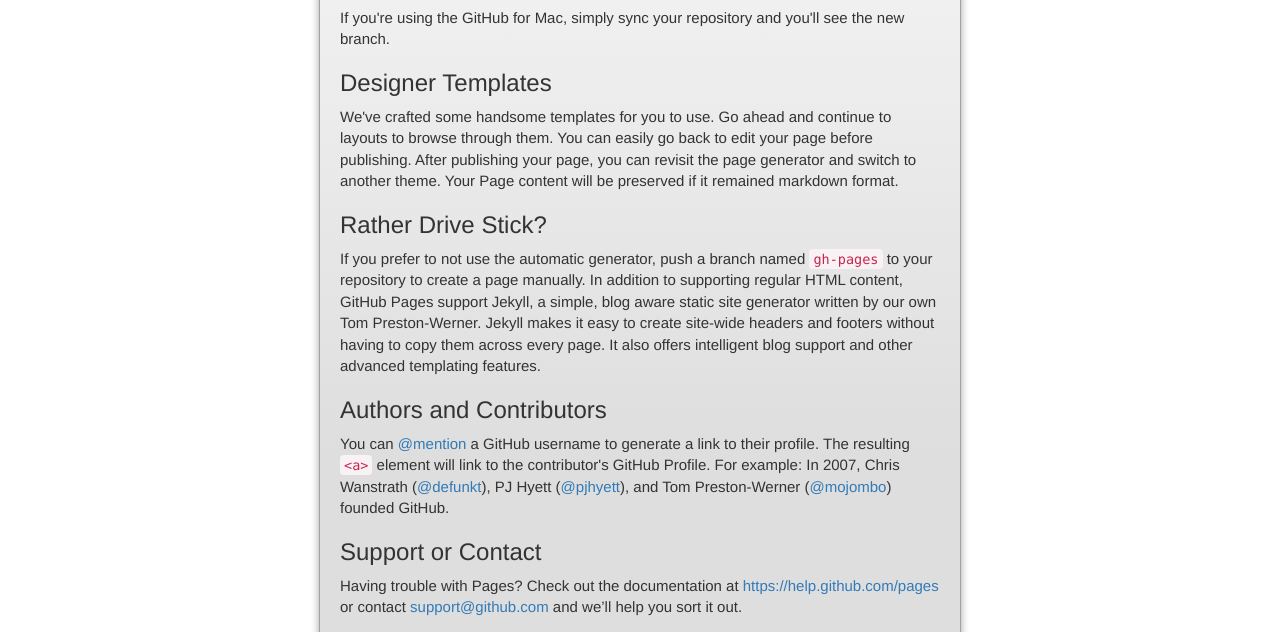
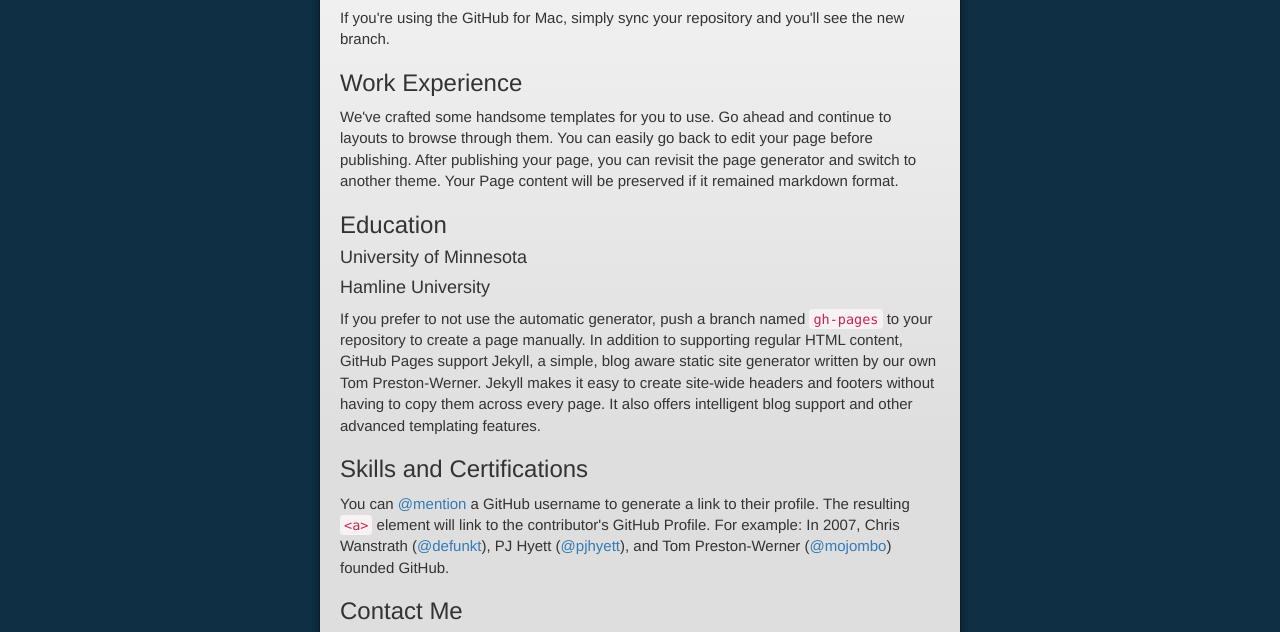
Before and after one commit to paulmjung/resume, a plain HTML site: page index.html in a window 1280 px wide. Shown: the part 445-1077 px from the top of the page. Drawn offline with nearby package versions, Linux system fonts and the light colour scheme.

Commit message:
headings updated

```diff
--- a/index.html
+++ b/index.html
@@ -24,11 +24,13 @@
 <script src="https://maxcdn.bootstrapcdn.com/bootstrap/3.3.4/js/bootstrap.min.js"></script>
 
   </head>
-  <body>
+  <body style="background-color:#0e2f44">
     <div class="wrapper">
       <header class="without-description">
         <h1>Paul Matthias Jung</h1>
+        <div class="title">
         <p>Educator | Idea Connector | Creative Designer | Trained LEGO® SERIOUS PLAY® Facilitator</p>
+      </div>
         <a href="https://twitter.com/paulmjung" class="btn btn-info btn-sm"><i class="fa fa-twitter"></i> Twitter</a>
         <a href="https://www.pinterest.com/pauljung77/" class="btn btn-danger btn-sm"><i class="fa fa-pinterest"></i> Pinterest</a>
         <a href="https://www.linkedin.com/in/paulmjungmed" class="btn btn-primary btn-sm"><i class="fa fa-linkedin"></i> LinkedIn</a>
@@ -49,22 +51,23 @@
 <p>If you're using the GitHub for Mac, simply sync your repository and you'll see the new branch.</p>
 
 <h3>
-<a id="designer-templates" class="anchor" href="#designer-templates" aria-hidden="true"><span class="octicon octicon-link"></span></a>Designer Templates</h3>
+<a id="designer-templates" class="anchor" href="#designer-templates" aria-hidden="true"><span class="octicon octicon-link"></span></a>Work Experience</h3>
 
 <p>We've crafted some handsome templates for you to use. Go ahead and continue to layouts to browse through them. You can easily go back to edit your page before publishing. After publishing your page, you can revisit the page generator and switch to another theme. Your Page content will be preserved if it remained markdown format.</p>
 
 <h3>
-<a id="rather-drive-stick" class="anchor" href="#rather-drive-stick" aria-hidden="true"><span class="octicon octicon-link"></span></a>Rather Drive Stick?</h3>
-
+<a id="rather-drive-stick" class="anchor" href="#rather-drive-stick" aria-hidden="true"><span class="octicon octicon-link"></span></a>Education</h3>
+<h4>University of Minnesota</h4>
+<h4>Hamline University</h4>
 <p>If you prefer to not use the automatic generator, push a branch named <code>gh-pages</code> to your repository to create a page manually. In addition to supporting regular HTML content, GitHub Pages support Jekyll, a simple, blog aware static site generator written by our own Tom Preston-Werner. Jekyll makes it easy to create site-wide headers and footers without having to copy them across every page. It also offers intelligent blog support and other advanced templating features.</p>
 
 <h3>
-<a id="authors-and-contributors" class="anchor" href="#authors-and-contributors" aria-hidden="true"><span class="octicon octicon-link"></span></a>Authors and Contributors</h3>
+<a id="authors-and-contributors" class="anchor" href="#authors-and-contributors" aria-hidden="true"><span class="octicon octicon-link"></span></a>Skills and Certifications</h3>
 
 <p>You can <a href="https://github.com/blog/821" class="user-mention">@mention</a> a GitHub username to generate a link to their profile. The resulting <code>&lt;a&gt;</code> element will link to the contributor's GitHub Profile. For example: In 2007, Chris Wanstrath (<a href="https://github.com/defunkt" class="user-mention">@defunkt</a>), PJ Hyett (<a href="https://github.com/pjhyett" class="user-mention">@pjhyett</a>), and Tom Preston-Werner (<a href="https://github.com/mojombo" class="user-mention">@mojombo</a>) founded GitHub.</p>
 
 <h3>
-<a id="support-or-contact" class="anchor" href="#support-or-contact" aria-hidden="true"><span class="octicon octicon-link"></span></a>Support or Contact</h3>
+<a id="support-or-contact" class="anchor" href="#support-or-contact" aria-hidden="true"><span class="octicon octicon-link"></span></a>Contact Me</h3>
 
 <p>Having trouble with Pages? Check out the documentation at <a href="https://help.github.com/pages">https://help.github.com/pages</a> or contact <a href="mailto:support@github.com">support@github.com</a> and we’ll help you sort it out.</p>
       </section>
```
